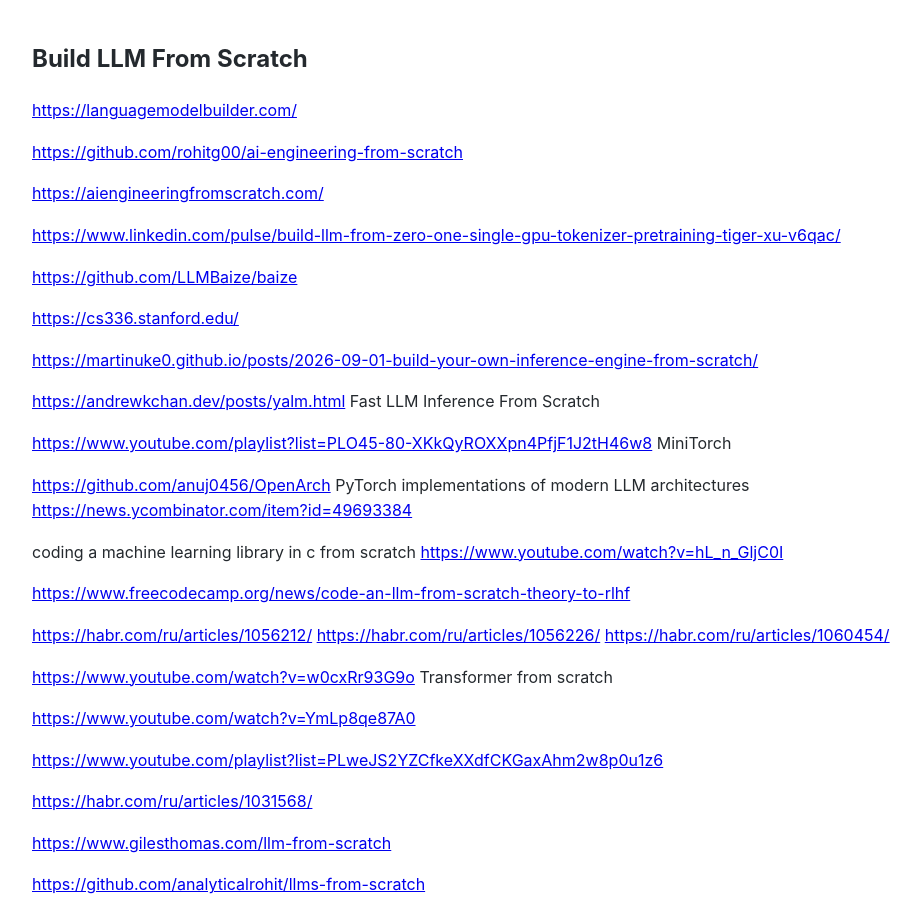
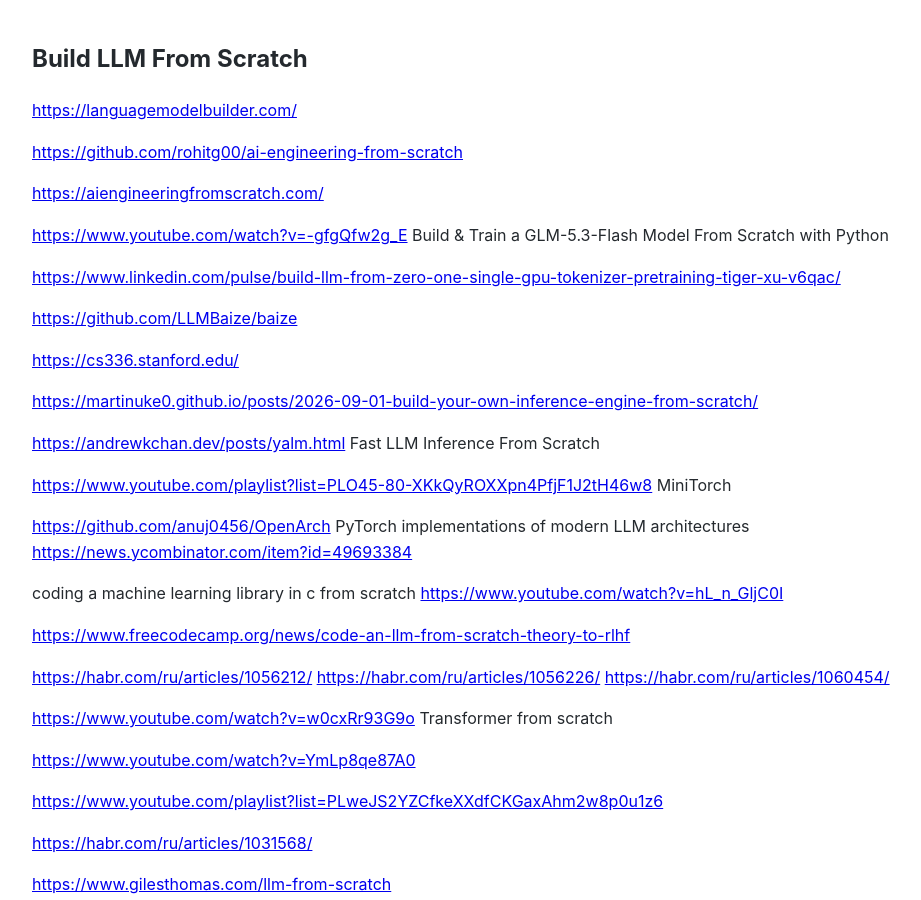
Before and after one commit to Michael-Lubinsky/michael-lubinsky.github.com, a Jekyll site: the page built from ml/from_scratch.md, in a window 1280 px wide and 900 px high. Shown: the whole window, without its empty margins (158-1079 px from the left). Built offline with Jekyll 4.4.1, drawn with Linux system fonts in a browser that asks for light colours; our own code applies the rules of GitHub Pages for plain Markdown files.

Commit message:
Add link for GLM-5.3-Flash model tutorial
Added a new link for building and training a GLM-5.3-Flash model.

```diff
--- a/ml/from_scratch.md
+++ b/ml/from_scratch.md
@@ -5,6 +5,9 @@
 <https://github.com/rohitg00/ai-engineering-from-scratch>
 
 <https://aiengineeringfromscratch.com/>
+
+<https://www.youtube.com/watch?v=-gfgQfw2g_E>
+Build & Train a GLM-5.3-Flash Model From Scratch with Python
 
 <https://www.linkedin.com/pulse/build-llm-from-zero-one-single-gpu-tokenizer-pretraining-tiger-xu-v6qac/>
 
```
